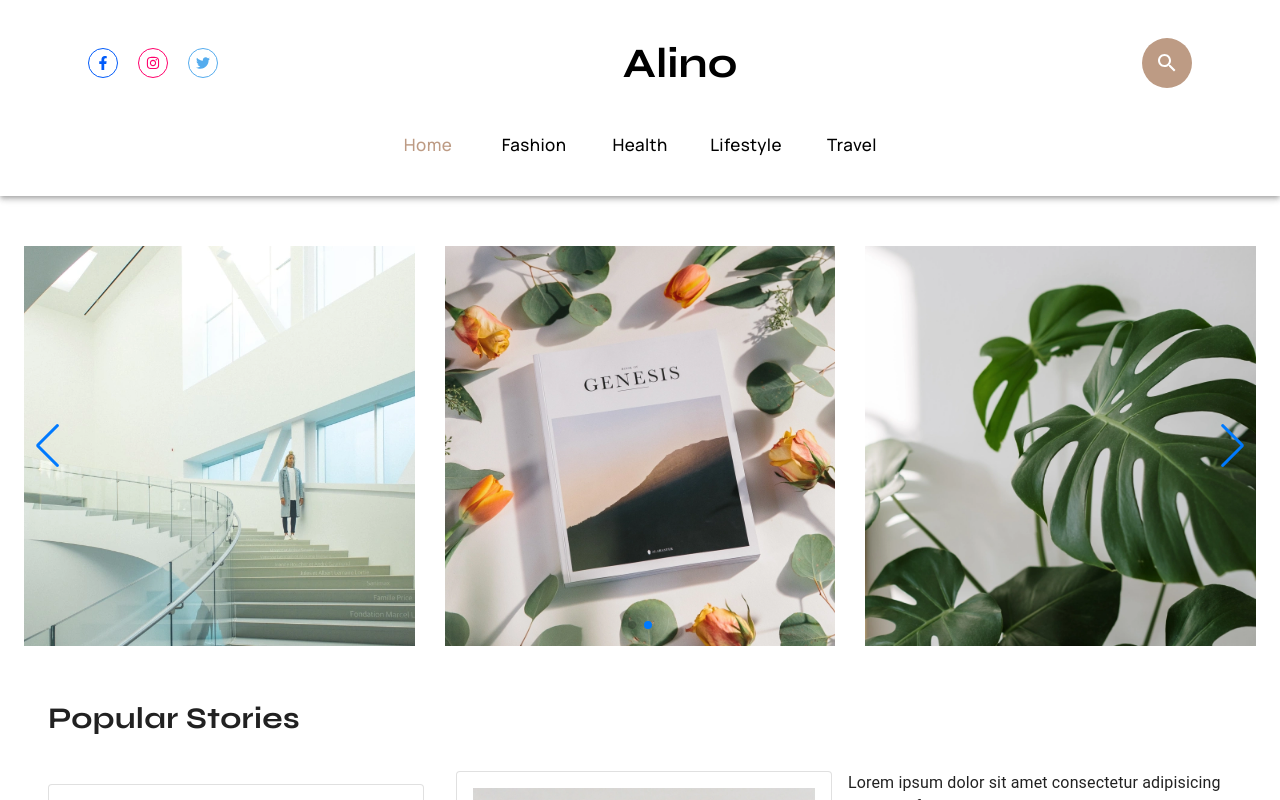
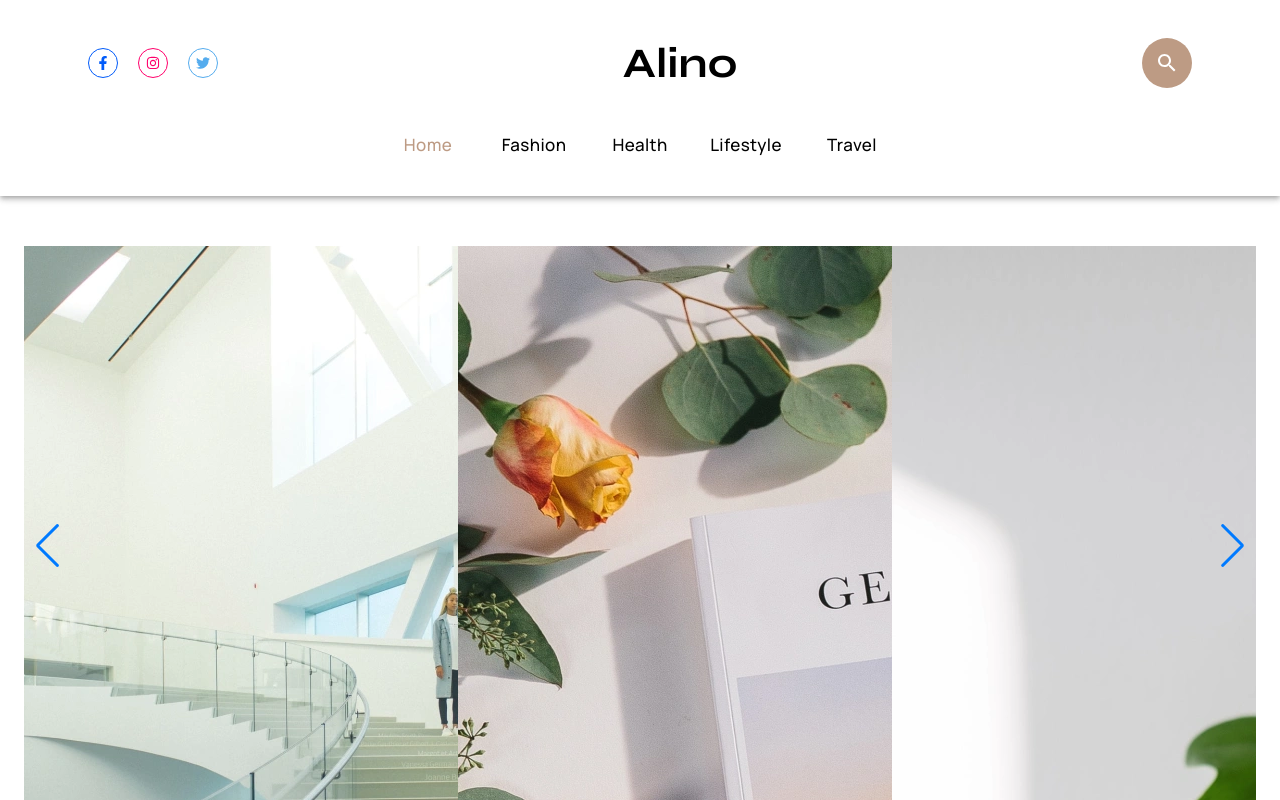
Before and after one commit to AnatoliiZh/react-project-control, a React (Create React App) app: page / in a window 1280 px wide. Shown: the top 800 px of the page. Built offline with nearby package versions, Linux system fonts and the light colour scheme.

Commit message:
add pages fashion title

```diff
--- /dev/null
+++ b/src/Pages/FashionPage/FashionPage.scss
@@ -0,0 +1,14 @@
+.title{
+    font-family: Syne;
+    font-size: 34px;
+    font-weight: 700;
+    color: #000;
+
+    background-color: rgba(243, 248, 251, 0.6);
+    // background-color: gray;
+    border-radius: 20px;
+    max-width: 1190px;
+    padding-top: 50px;
+    padding-bottom: 50px;
+    padding-left: 30px;
+}
--- a/src/Pages/FashionPage/FashionPage.tsx
+++ b/src/Pages/FashionPage/FashionPage.tsx
@@ -1,13 +1,14 @@
 import React from 'react'
 import { Container } from '@mui/material'
+import './FashionPage.scss'
 
 type Props = {}
 
 const FashionPage = (props: Props) => {
     return (
-        <div>
-            <Container maxWidth="lg">FashionPage</Container>
-        </div>
+        <Container maxWidth="lg">
+            <div className="title">Category : Fashion</div>
+        </Container>
     )
 }
 
--- a/src/Pages/Home/Home.scss
+++ b/src/Pages/Home/Home.scss
@@ -10,3 +10,7 @@
         padding: 20px;
     }
 }
+
+.mySwiper{
+    height: 600px;
+}
--- a/src/Pages/Home/Home.tsx
+++ b/src/Pages/Home/Home.tsx
@@ -1,7 +1,7 @@
 import { Typography } from '@mui/material'
 import ArticlesList from 'components/Articles/ArticlesList'
 import { Grid } from '@mui/material'
-import './Home'
+import './Home.scss'
 import { Container } from '@mui/material'
 
 import { Swiper, SwiperSlide } from 'swiper/react'
@@ -18,7 +18,7 @@ const Home = (props: Props) => {
         <>
             <Swiper
                 slidesPerView={3}
-                spaceBetween={30}
+                spaceBetween={70}
                 slidesPerGroup={3}
                 loop={true}
                 loopFillGroupWithBlank={true}
@@ -34,16 +34,16 @@ const Home = (props: Props) => {
                 className="mySwiper"
             >
                 <SwiperSlide>
-                    <img src="/images/1.webp" alt="слайд 1" />
+                    <img src="/images/1crop.webp" alt="слайд 1" />
                 </SwiperSlide>
                 <SwiperSlide>
-                    <img src="/images/2.webp" alt="слайд 2" />
+                    <img src="/images/2crop.webp" alt="слайд 2" />
                 </SwiperSlide>
                 <SwiperSlide>
-                    <img src="/images/3.webp" alt="слайд 3" />
+                    <img src="/images/3crop.webp" alt="слайд 3" />
                 </SwiperSlide>
                 <SwiperSlide>
-                    <img src="/images/4.webp" alt="слайд 4" />
+                    <img src="/images/4crop.webp" alt="слайд 4" />
                 </SwiperSlide>
                 <SwiperSlide>
                     <img src="/images/5.webp" alt="слайд 5" />
--- a/src/container/App/App.scss
+++ /dev/null
@@ -1,31 +0,0 @@
-.swiper {
-    width: 100%;
-    height: 400px;
-  }
-
-  .swiper-slide {
-    text-align: center;
-    font-size: 18px;
-    background: #fff;
-
-    /* Center slide text vertically */
-    display: -webkit-box;
-    display: -ms-flexbox;
-    display: -webkit-flex;
-    display: flex;
-    -webkit-box-pack: center;
-    -ms-flex-pack: center;
-    -webkit-justify-content: center;
-    justify-content: center;
-    -webkit-box-align: center;
-    -ms-flex-align: center;
-    -webkit-align-items: center;
-    align-items: center;
-  }
-
-  .swiper-slide img {
-    display: block;
-    width: 100%;
-    height: 100%;
-    object-fit: cover;
-  }
```
Also changed, not shown: src/container/App/App.tsx (+1 -46 lines).
